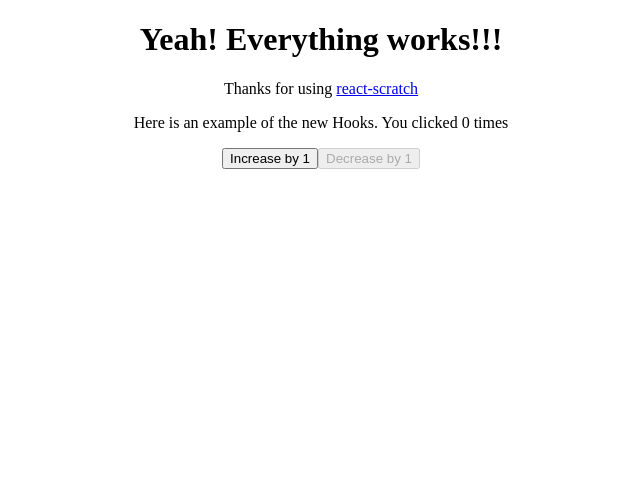
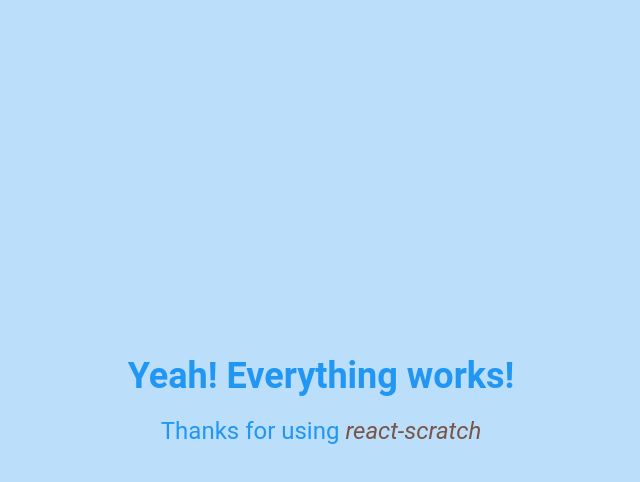
Before and after one commit to yuqingc/react-scratch, a React app: page / in a window 1280 px wide. Shown: the top 482 px of the page, without its empty margins (319-959 px from the left). Built offline with nearby package versions, Linux system fonts and the light colour scheme.

Commit message:
add favicon & sass-loader

```diff
--- /dev/null
+++ b/src/ts/App.scss
@@ -0,0 +1,33 @@
+body {
+  background: #BBDEFB;
+}
+
+* {
+  margin: 0;
+  padding: 0;
+  box-sizing: border-box;
+  font-family: Roboto, sans-serif;
+}
+
+.container {
+  width: 100vw;
+  height: 100vh;
+  text-align: center;
+  display: flex;
+  flex-direction: column;
+  justify-content: center;
+  color: #2196F3;
+  .welcome {
+    font-size: 36px;
+  }
+
+  .content {
+    margin-top: 20px;
+    font-size: 24px;
+    a {
+      text-decoration: none;
+      color: #795548;
+      font-style: italic;;
+    }
+  }
+}
--- a/src/ts/App.tsx
+++ b/src/ts/App.tsx
@@ -1,29 +1,8 @@
-import React, { useState } from 'react';
-
-// Hook example
-const Example: React.SFC = () => {
-  // Declare a new state variable, which we'll call "count"
-  const [count, setCount] = useState(0);
-
-  return (
-    <div>
-      <p>Here is an example of the new Hooks. You clicked {count} time{count !== 1 && 's'}</p>
-      <button onClick={() => setCount(count + 1)}>
-        Increase by 1
-      </button>
-      <button onClick={() => setCount(count - 1)} disabled={count <= 0}>
-        Decrease by 1
-      </button>
-    </div>
-  );
-}
-
-interface AppState {
-  toggle: boolean;
-}
+import React from 'react';
+import './App.scss'
 
 // Make sure everything works
-export class App extends React.Component<{}, AppState> {
+export class App extends React.Component<{}, {}> {
 
   constructor(props: any) {
     super(props);
@@ -35,7 +14,7 @@ export class App extends React.Component<{}, AppState> {
   // Test if the inline arrow function works
   renderContent = () => {
     return (
-      <p>
+      <p className="content">
         Thanks for using&nbsp;
         <a
           href="https://github.com/yuqingc/react-scratch"
@@ -50,10 +29,9 @@ export class App extends React.Component<{}, AppState> {
 
   render () {
     return (
-      <div style={{textAlign: 'center'}}>
-        <h1>Yeah! Everything works!!!</h1>
+      <div className="container">
+        <h1 className="welcome">Yeah! Everything works!</h1>
         {this.renderContent()}
-        <Example/>
       </div>
     );
   }
--- a/webpack.config.js
+++ b/webpack.config.js
@@ -11,7 +11,18 @@ module.exports = {
         test: /\.tsx?$/,
         exclude: /node_modules/,
         loader: 'ts-loader'
-      }
+      },
+      {
+        test: /\.s[ac]ss$/i,
+        use: [
+          // Creates `style` nodes from JS strings
+          'style-loader',
+          // Translates CSS into CommonJS
+          'css-loader',
+          // Compiles Sass to CSS
+          'sass-loader',
+        ],
+      },
     ]
   },
   devServer: {
@@ -31,6 +42,7 @@ module.exports = {
     new HtmlWebpackPlugin({
       template: path.resolve(__dirname, './src/index.html'),
       title: 'react-scratch',
+      favicon: 'src/favicon.ico'
     })
   ]
 }
```
Also changed, not shown: package.json (+6 -2 lines), 1 other file (tests, documents, lock files or other folders).
